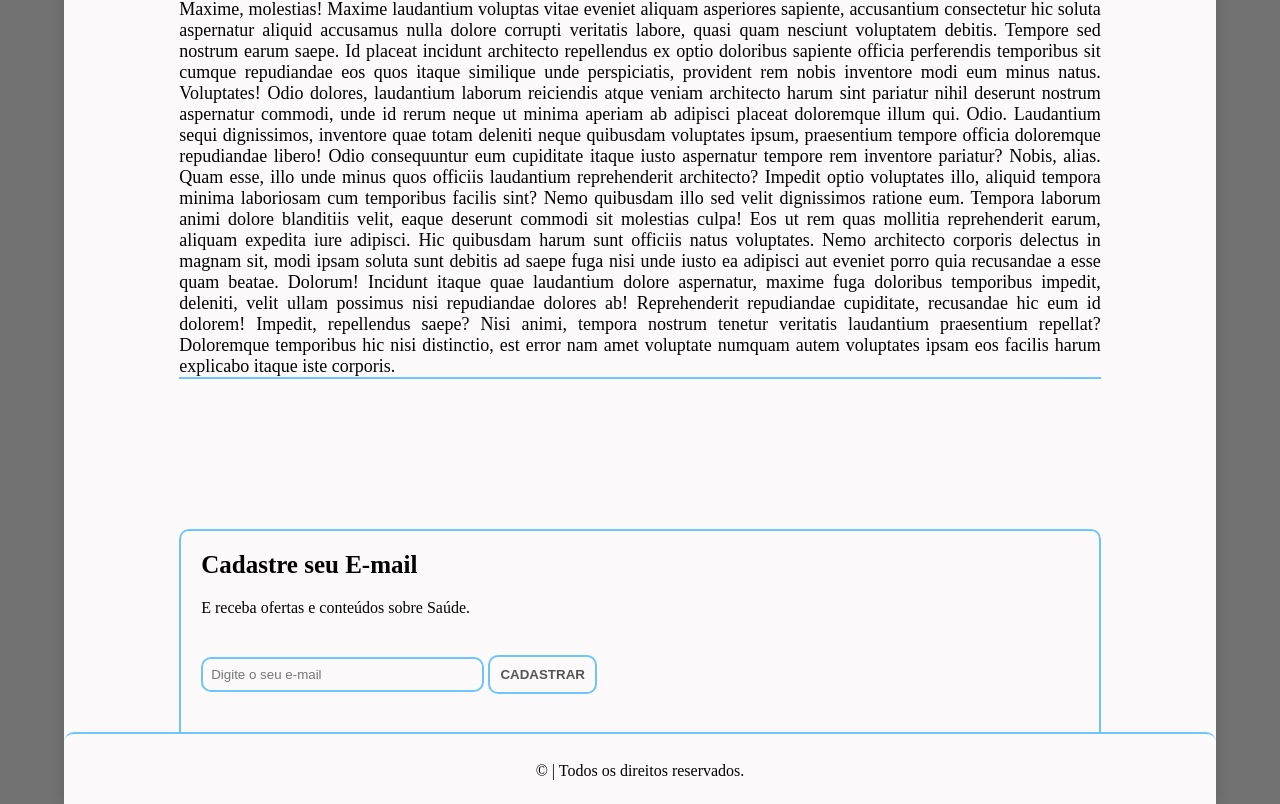
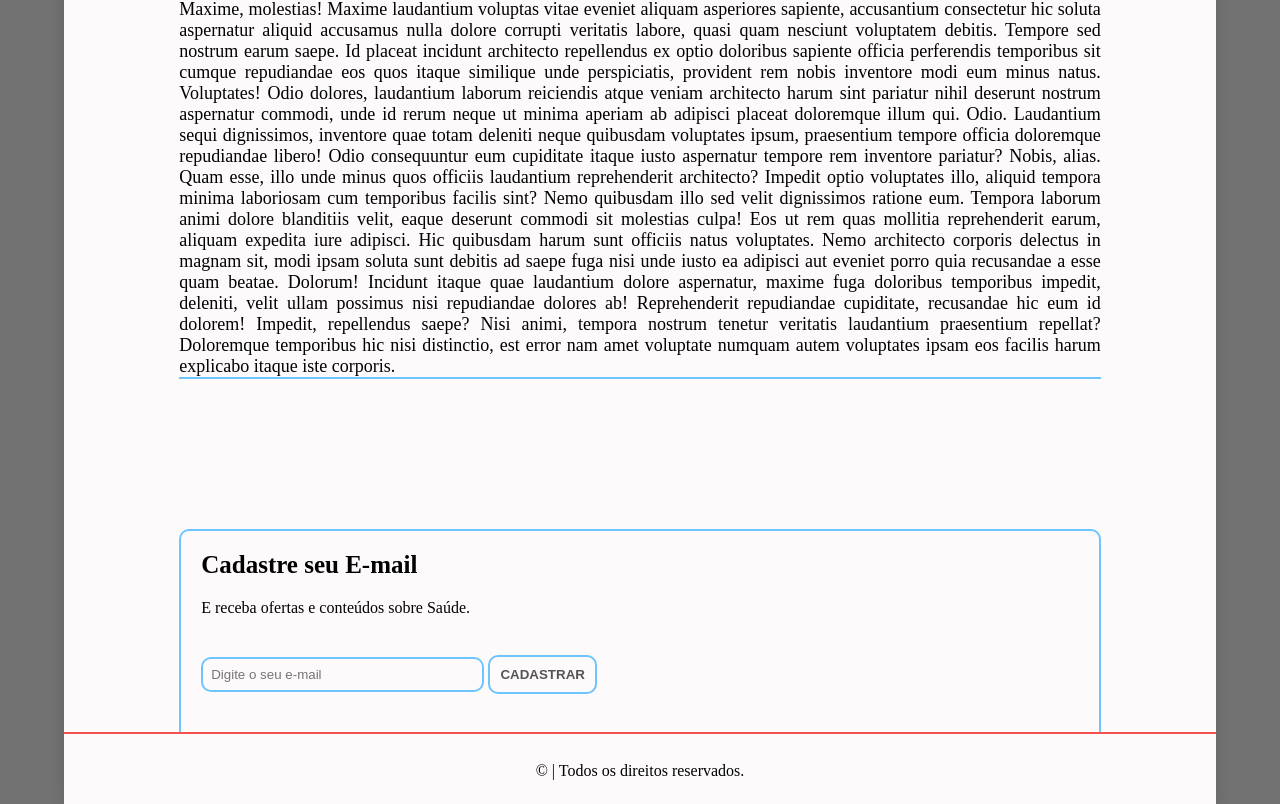
Before and after one commit to renanCrvlh0/projeto-integrador, a plain HTML site: page index.html in a window 1280 px wide. Shown: the part 1953-2757 px from the top of the page. Drawn offline with nearby package versions, Linux system fonts and the light colour scheme.

Commit message:
Alterando funcionalidades e cores do projeto.

```diff
--- a/css/footer.css
+++ b/css/footer.css
@@ -1,7 +1,6 @@
 .rodape {
     width: 100%;
     height: 70px;
-    border-radius: 10px 10px 0 0;
     align-items: center;
     text-align: center;
 }
@@ -12,12 +11,8 @@
 }
 
 .light-rodape {
-    border-top: 2px solid rgb(110, 196, 253);
-    /* border-left: 2px solid rgb(110, 196, 253);
-    border-right: 2px solid rgb(110, 196, 253);  */
+    border-top: 2px solid #f74e4e;
 }
 .dark-rodape {
-    border-top: 2px solid purple;
-    /* border-left: 2px solid purple;
-    border-right: 2px solid purple;  */
+    border-top: 2px solid #d41c1c;
 }
```
